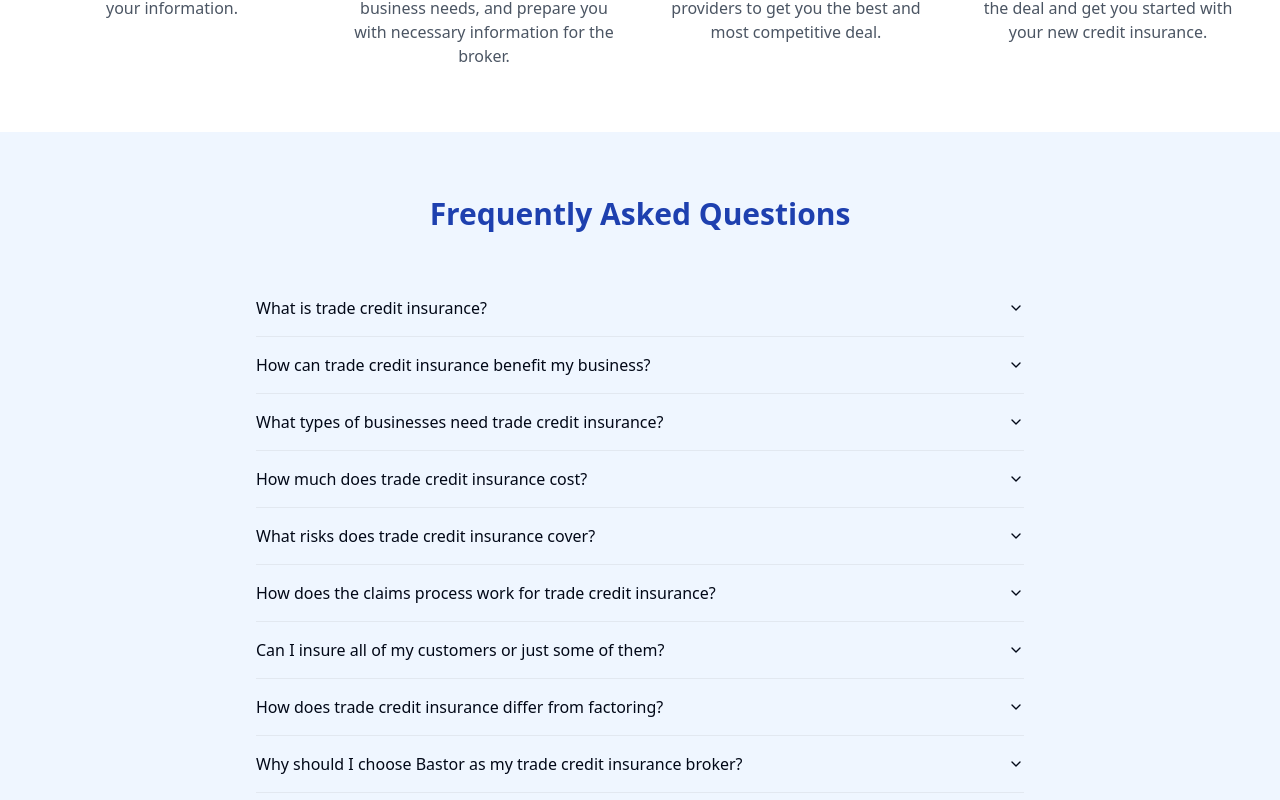
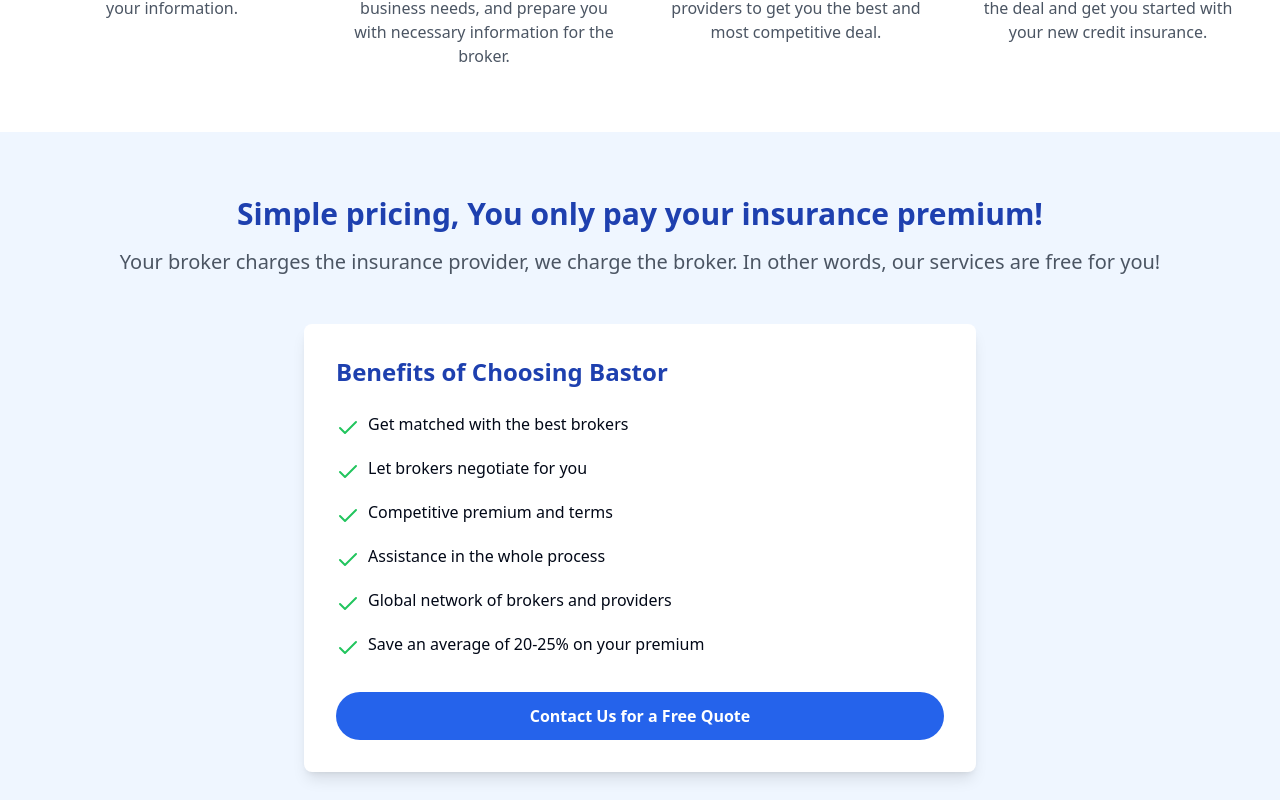
Before and after one commit to meurling/bastor-bluewave, a React (Vite) app: page / in a window 1280 px wide. Shown: the part 1220-2020 px from the top of the page. Built offline with nearby package versions, Linux system fonts and the light colour scheme.

Commit message:
Add Pricing Section
Implemented a new "Pricing" section with a header and subheader. Added a card featuring a contact call to action and listed benefits including broker matching, negotiation assistance, competitive premiums, and potential savings.
[skip gpt_engineer]

```diff
--- a/src/components/Navbar.jsx
+++ b/src/components/Navbar.jsx
@@ -9,6 +9,7 @@ const Navbar = () => {
         <ul className="flex space-x-6">
           <li><Link to="about" smooth={true} duration={500} className="cursor-pointer hover:text-blue-200">About</Link></li>
           <li><Link to="process" smooth={true} duration={500} className="cursor-pointer hover:text-blue-200">Process</Link></li>
+          <li><Link to="pricing" smooth={true} duration={500} className="cursor-pointer hover:text-blue-200">Pricing</Link></li>
           <li><Link to="qa" smooth={true} duration={500} className="cursor-pointer hover:text-blue-200">Q&A</Link></li>
           <li><Link to="contact" smooth={true} duration={500} className="cursor-pointer hover:text-blue-200">Contact</Link></li>
         </ul>
--- /dev/null
+++ b/src/components/Pricing.jsx
@@ -0,0 +1,39 @@
+import React from 'react';
+import { Check } from 'lucide-react';
+
+const Pricing = () => {
+  const benefits = [
+    "Get matched with the best brokers",
+    "Let brokers negotiate for you",
+    "Competitive premium and terms",
+    "Assistance in the whole process",
+    "Global network of brokers and providers",
+    "Save an average of 20-25% on your premium"
+  ];
+
+  return (
+    <section id="pricing" className="py-16 bg-blue-50">
+      <div className="container mx-auto">
+        <h2 className="text-3xl font-bold text-center mb-4 text-blue-800">Simple pricing, You only pay your insurance premium!</h2>
+        <p className="text-xl text-center mb-12 text-gray-600">Your broker charges the insurance provider, we charge the broker. In other words, our services are free for you!</p>
+
+        <div className="bg-white rounded-lg shadow-lg p-8 max-w-2xl mx-auto">
+          <h3 className="text-2xl font-semibold mb-6 text-blue-800">Benefits of Choosing Bastor</h3>
+          <ul className="space-y-4 mb-8">
+            {benefits.map((benefit, index) => (
+              <li key={index} className="flex items-start">
+                <Check className="text-green-500 mr-2 mt-1 flex-shrink-0" />
+                <span>{benefit}</span>
+              </li>
+            ))}
+          </ul>
+          <button className="w-full bg-blue-600 text-white py-3 rounded-full font-semibold hover:bg-blue-700 transition-colors">
+            Contact Us for a Free Quote
+          </button>
+        </div>
+      </div>
+    </section>
+  );
+};
+
+export default Pricing;
--- a/src/pages/Index.jsx
+++ b/src/pages/Index.jsx
@@ -4,6 +4,7 @@ import Navbar from '../components/Navbar';
 import Hero from '../components/Hero';
 import About from '../components/About';
 import Process from '../components/Process';
+import Pricing from '../components/Pricing';
 import QA from '../components/QA';
 import Contact from '../components/Contact';
 
@@ -20,6 +21,7 @@ const Index = () => {
         <Hero />
         <About />
         <Process />
+        <Pricing />
         <QA />
         <Contact />
       </main>
```
